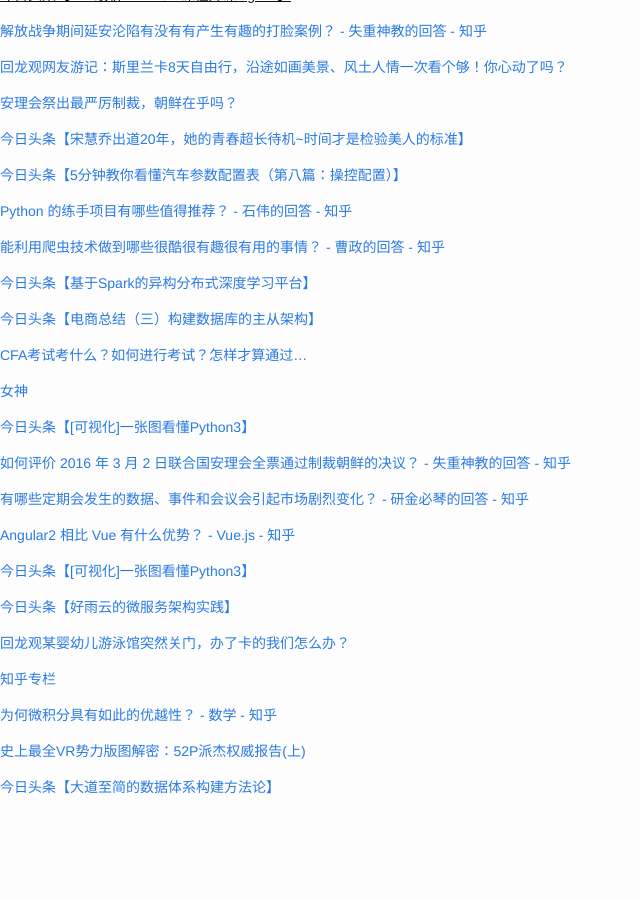
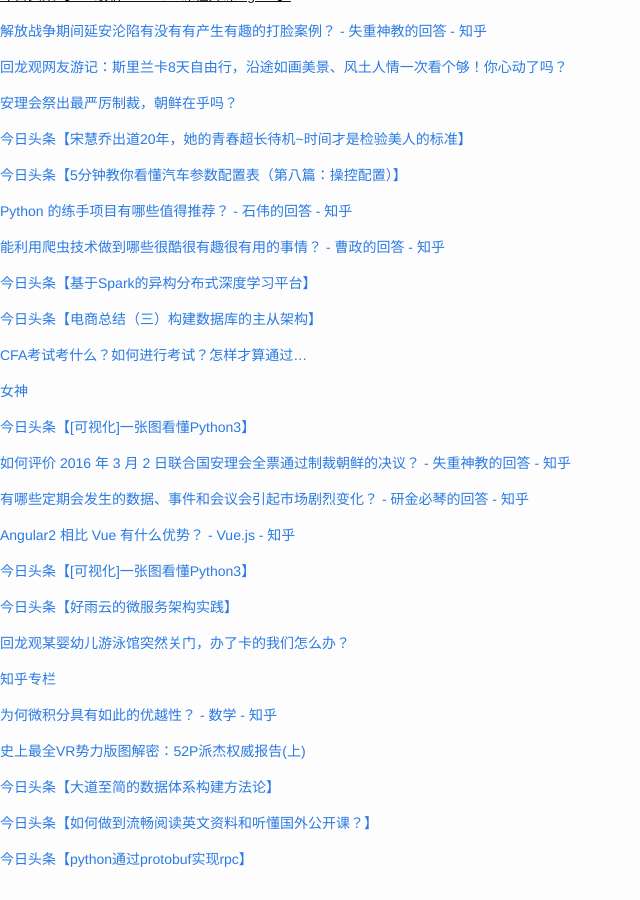
Before and after one commit to cnwarden/cnwarden.github.io, a Jekyll site: the page built from fav/index.md, in a window 1280 px wide and 900 px high, scrolled down 2994 px. Shown: the whole window, without its empty margins (0-640 px from the left). Built offline with Jekyll 4.4.1, drawn with Linux system fonts in a browser that asks for light colours; emoji names are drawn with the system emoji font; before the commit the page ends 3822 px from its top, so only the background shows below that.

Commit message:
auto commit

```diff
--- a/fav/index.md
+++ b/fav/index.md
@@ -212,3 +212,7 @@ title:  fav
 [史上最全VR势力版图解密：52P派杰权威报告(上)](http://mp.weixin.qq.com/s?__biz=MjM5ODgxNTk4Mw==&mid=440832770&idx=1&sn=d9dec7a538372084b16d69a1a3b24930&scene=0#wechat_redirect)
 
 [今日头条【大道至简的数据体系构建方法论】](http://toutiao.com/item/6258273344441811458/?iid=3764603574&app=news_article&tt_from=android_share&utm_source=email&utm_medium=toutiao_android&utm_campaign=client_share)
+
+[今日头条【如何做到流畅阅读英文资料和听懂国外公开课？】](http://toutiao.com/item/6258505880250089985/?iid=3764603574&app=news_article&tt_from=android_share&utm_source=email&utm_medium=toutiao_android&utm_campaign=client_share)
+
+[今日头条【python通过protobuf实现rpc】](http://toutiao.com/item/6258573805472449025/?iid=3764603574&app=news_article&tt_from=android_share&utm_source=email&utm_medium=toutiao_android&utm_campaign=client_share)
```
